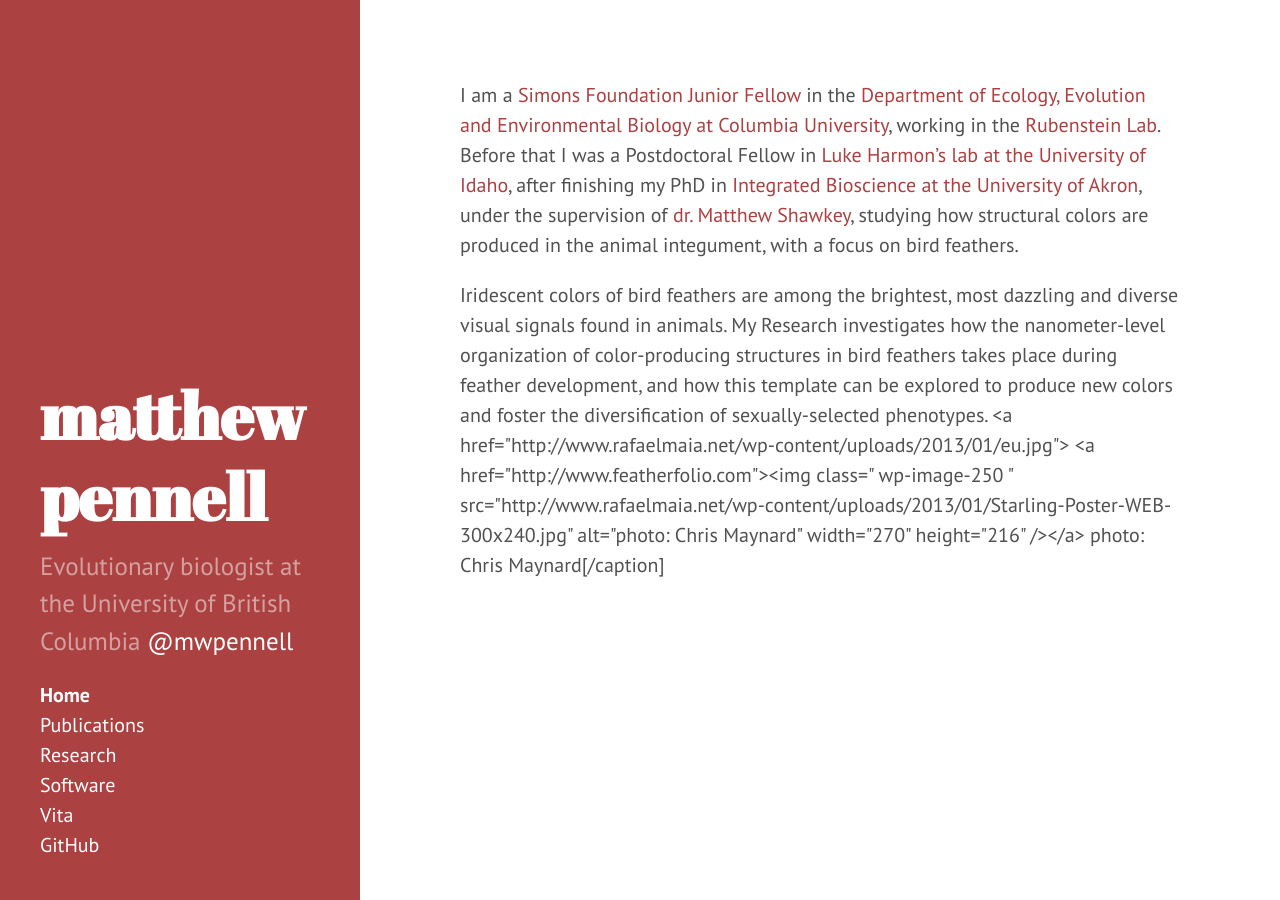
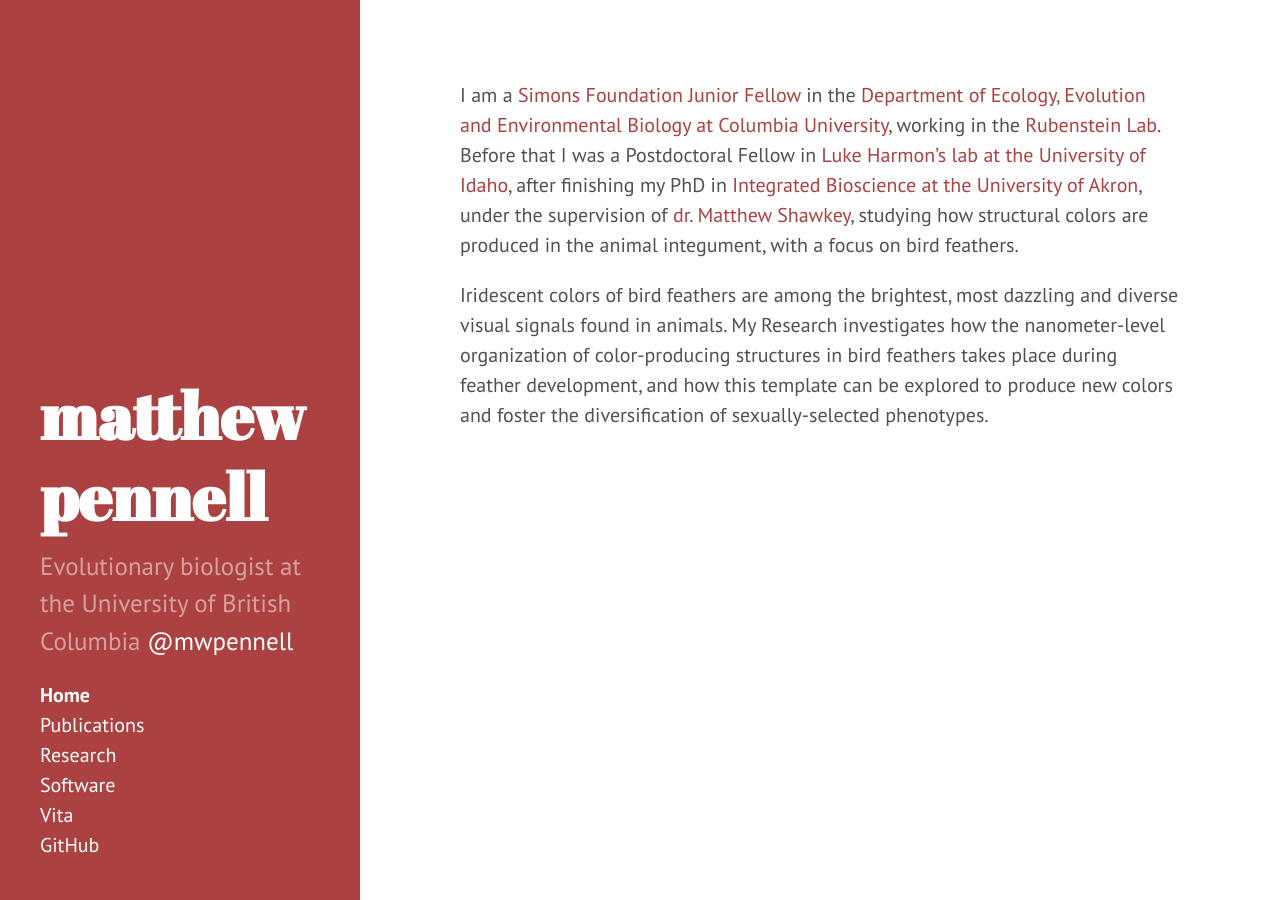
Before and after one commit to rmaia/rmaia.github.io, a Jekyll site: the page built from index.md, in a window 1280 px wide. Built offline with Jekyll 4.4.1, drawn with Linux system fonts in a browser that asks for light colours; Markdown is read by kramdown in place of the engine named in the settings; some of the changed lines change nothing that is shown.

Commit message:
Update index.md

```diff
--- a/index.md
+++ b/index.md
@@ -6,5 +6,9 @@
 I am a [Simons Foundation Junior Fellow](https://www.simonsfoundation.org/simons-society-of-fellows/junior-fellows/) in the [Department of Ecology, Evolution and Environmental Biology at Columbia University](http://www.columbia.edu/cu/e3b/), working in the [Rubenstein Lab](http://www.columbia.edu/~dr2497/HOME.html). Before that I was a Postdoctoral Fellow in [Luke Harmon's lab at the University of Idaho](http://www.webpages.uidaho.edu/~lukeh/), after finishing my PhD in [Integrated Bioscience at the University of Akron](http://www.uakron.edu/id/ib/), under the supervision of [dr. Matthew Shawkey](http://gozips.uakron.edu/~shawkey/), studying how structural colors are produced in the animal integument, with a focus on bird feathers.
 
 Iridescent colors of bird feathers are among the brightest, most dazzling and diverse visual signals found in animals. My Research investigates how the nanometer-level organization of color-producing structures in bird feathers takes place during feather development, and how this template can be explored to produce new colors and foster the diversification of sexually-selected phenotypes.
-<a href=\"http://www.rafaelmaia.net/wp-content/uploads/2013/01/eu.jpg\">
-<a href=\"http://www.featherfolio.com\"><img class=\" wp-image-250 \" src=\"http://www.rafaelmaia.net/wp-content/uploads/2013/01/Starling-Poster-WEB-300x240.jpg\" alt=\"photo: Chris Maynard\" width=\"270\" height=\"216\" /></a> photo: Chris Maynard[/caption]
+
+[//]: <> (This is also a comment.)
+
+[//]:<> (http://www.rafaelmaia.net/wp-content/uploads/2013/01/eu.jpg)
+[//]:<> (http://www.featherfolio.com)
+[//]:<> (ttp://www.rafaelmaia.net/wp-content/uploads/2013/01/Starling-Poster-WEB-300x240.jpg)
```
